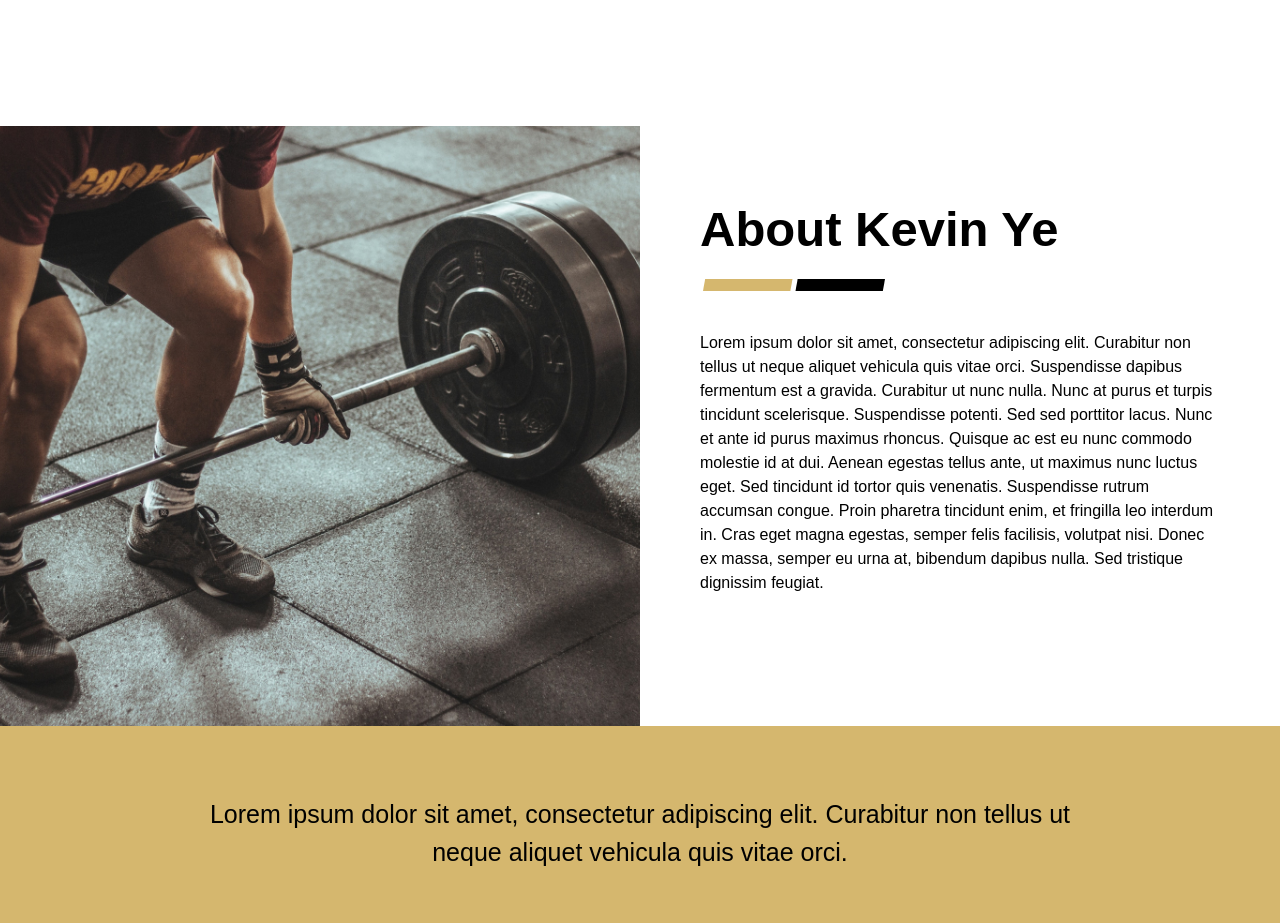
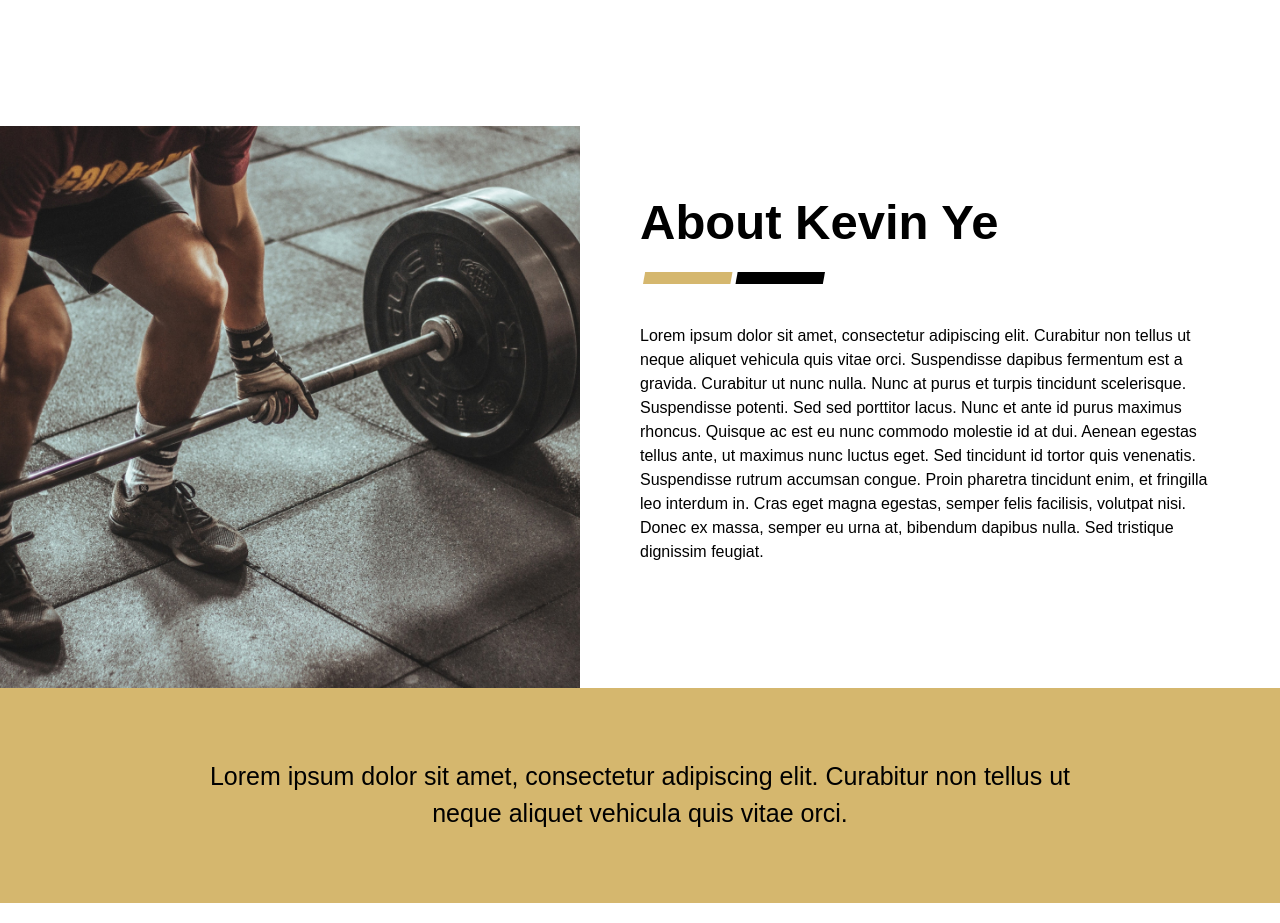
Before and after one commit to StuartMolnar/kevin-ye, a Next.js app: page / in a window 1280 px wide. Shown: the part 762-1685 px from the top of the page. Built offline with nearby package versions, Linux system fonts and the light colour scheme.

Commit message:
QA adjust about me section spacing

```diff
--- a/pages/index.tsx
+++ b/pages/index.tsx
@@ -29,8 +29,8 @@ export default function Home() {
 
         <Hero />
 
-        <section className="flex flex-col mt-16 md:mt-32 md:flex-row">
-          <div ref={containerRef} className='md:w-1/2 h-[400px] md:h-[600px] xl:h-[634px] relative'>
+        <section className="flex flex-col mt-16 md:flex-row md:mt-32">
+          <div ref={containerRef} className='flex-1 h-[400px] md:h-auto relative'>
               <Image
                   src="/about-image.jpg"
                   alt=""
@@ -39,7 +39,7 @@ export default function Home() {
               />
           </div>
 
-            <div id="about-section" className="flex flex-col justify-center md:w-1/2 ml-0 md:p-[60px] xl:p-[130px] pt-[40px] px-[20px] transition-all duration-200 ease-in-out">
+          <div id="about-section" className="flex flex-1 flex-col justify-center ml-0 md:p-[60px] xl:p-[200px] pt-[40px] px-[20px] transition-all duration-200 ease-in-out">
               <h1 className="font-bold text-h1 md:text-h1-dsk">
                 About Kevin Ye
               </h1>
```
Lines whose indentation alone changed are shown as unchanged.
